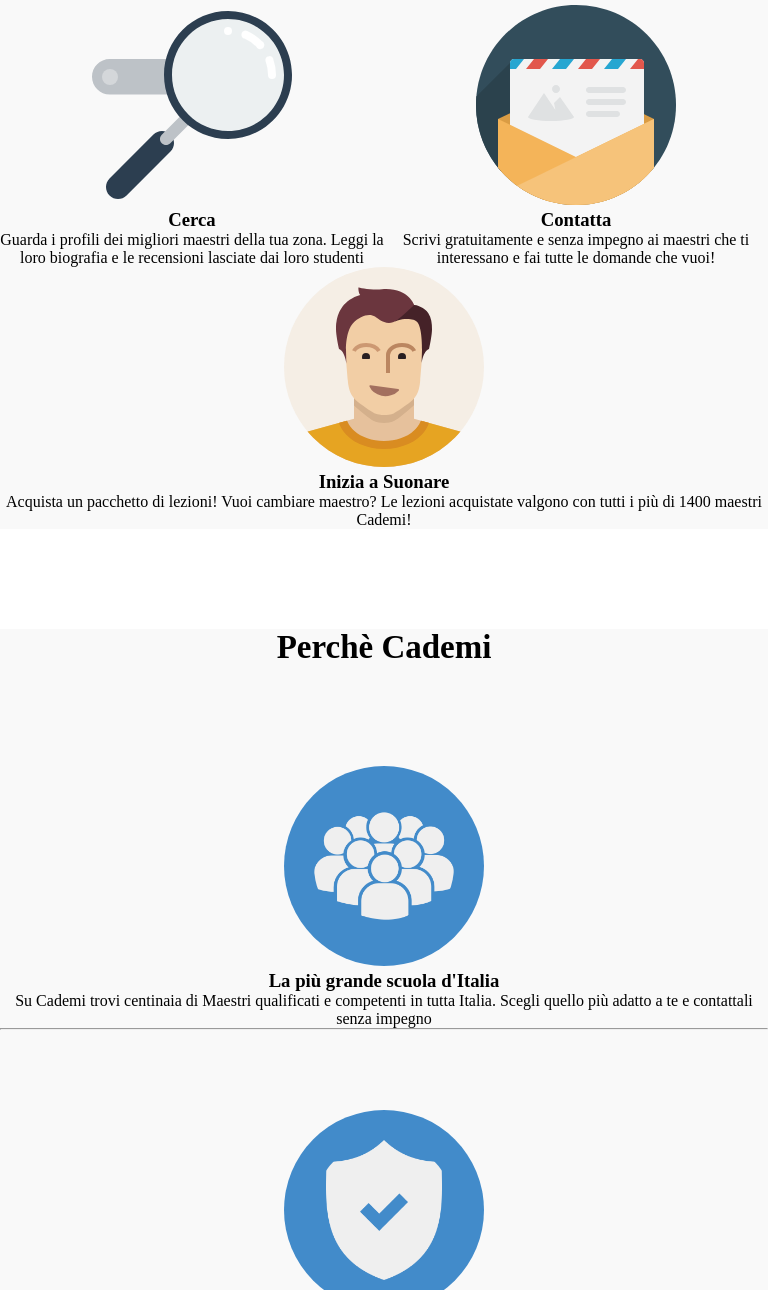
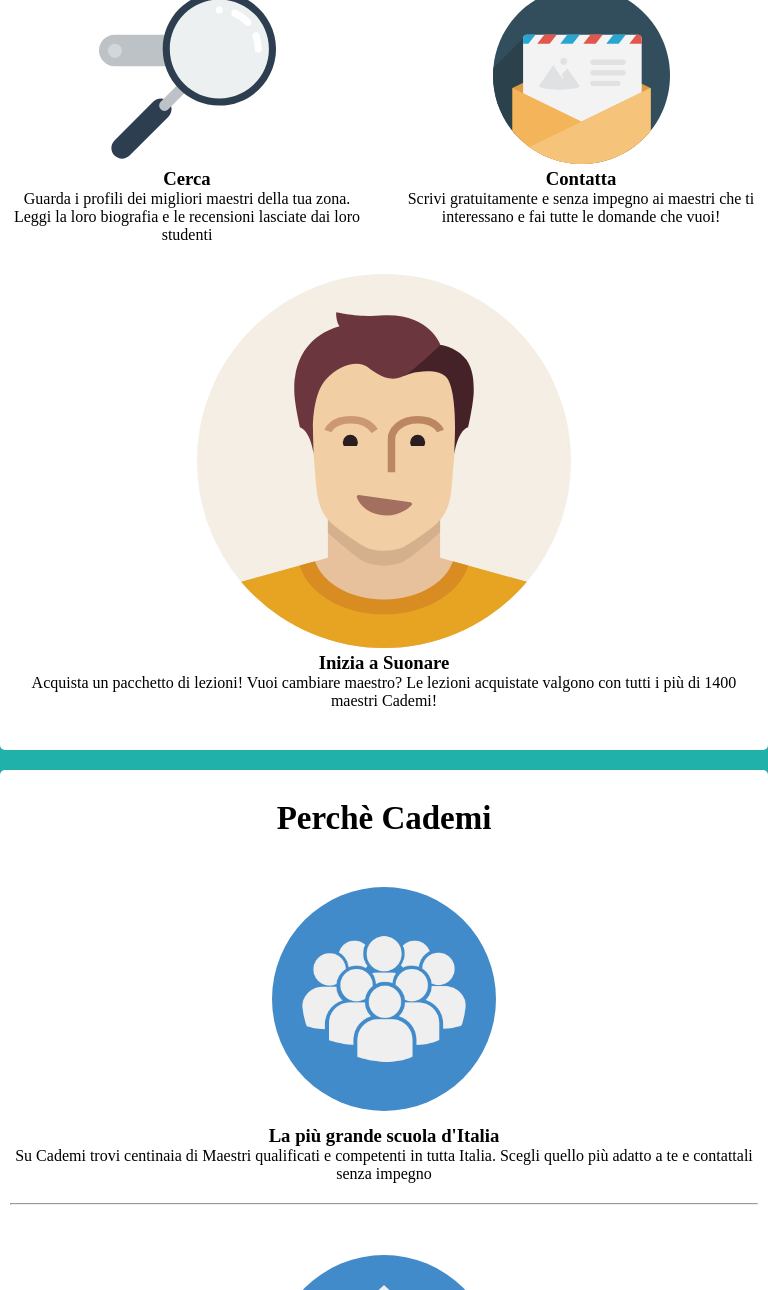
Before and after one commit to endritmorina94/html-css-resp-wannabe-12bool, a plain HTML site: page index.html in a window 768 px wide. Shown: the part 585-1875 px from the top of the page. Drawn offline with Linux system fonts and the light colour scheme.

Commit message:
Ho migliorato la visualizzazione dei contenuti

```diff
--- a/css/style.css
+++ b/css/style.css
@@ -3,6 +3,7 @@
   margin-left: auto;
   margin-right: auto;
   margin-top: 100px;
+  padding: 10px;
 }
 
 /* BLOCCO LEZIONI */
@@ -15,26 +16,11 @@
   margin-left: auto;
 }
 
-#lezioni {
-  text-align: center;
-}
 
 /* BLOCCO STEPS */
-#steps .row>.left,
-#steps .row>.central,
-#steps .row>.right {
-  float: left;
-  width: 33%;
-}
 
-#steps {
-  text-align: center;
-}
 
 /* BLOCCO PERCHE */
-#why {
-  text-align: center;
-}
 
 #why .row> * {
   margin-top: 80px;
@@ -47,17 +33,27 @@
 }
 
 /* COMMON */
+h1{
+  margin-top: 20px;
+  font-size: 37px;
+}
+
 h2{
   font-size: 33px;
   margin-bottom: 20px;
 }
+
+.box{
+  text-align: center;
+}
+
 .row::after {
   content: '';
   display: table;
   clear: both;
 }
 
-.container.grey {
+.box.grey {
   background-color: #f9f9f9;
 }
 
@@ -68,3 +64,77 @@ img {
 .clear {
   clear: both;
 }
+
+/* SEZIONE RESPONSIVE */
+
+@media all and (max-width: 991px){
+  .row{
+    margin-top: 20px;
+  }
+
+  #why .row> * {
+    margin-top: 20px;
+  }
+
+  img{
+    width: 50%;
+    height: auto;
+  }
+
+  #why img{
+    width: 50%;
+    height: auto;
+    margin-bottom: 10px;
+  }
+
+  .row > *{
+    margin-bottom: 30px;
+  }
+
+  hr{
+    margin-top: 20px;
+  }
+
+  body{
+    background-color: lightseagreen;
+  }
+
+  .box{
+    border-radius: 5px;
+  }
+
+  .box.grey{
+    background-color: white;
+  }
+
+  #lezioni{
+    color: white;
+    text-shadow: 0 0 2px rgba(0, 0, 0, 0.5);
+  }
+
+  h2{
+    font-size: 33px;
+    margin: 20px;
+  }
+}
+
+@media all and (min-width: 768px) and (max-width: 991px){
+  .left{
+    padding-right: 20px;
+  }
+
+  .right{
+    padding-left: 20px;
+  }
+
+  img{
+    width: 50%;
+    height: auto;
+  }
+
+  #why img{
+    width: 30%;
+    height: auto;
+  }
+
+}
--- a/index.html
+++ b/index.html
@@ -8,15 +8,16 @@
     <title>Boolean aCademy</title>
   </head>
   <body>
-    <div id="lezioni" class="container">
+    <div id="lezioni" class="box">
+      <h1>aCademy</h1>
       <div class="row">
         <h2>Lezioni dove vuoi tu</h2>
-        <div class="col-xs-12 col-md-6 col-lg-6">
+        <div class="col-xs-12 col-md-6 col-lg-6 left">
           <img src="img/icon/maps.png" alt="">
           <h3>A casa tua</h3>
           Scegli il tuo maestro preferito e prenota la prima lezione a casa tua, a casa del maestro o nel suo studio
         </div>
-        <div class="col-xs-12 col-md-6 col-lg-6">
+        <div class="col-xs-12 col-md-6 col-lg-6 right">
           <img src="img/icon/screen.png" alt="">
           <h3>Online</h3>
           Impara senza muoverti da casa! Scegli da una vastissima lista di maestri abilitati all'insegnamento online, senza doverti preoccupare di distanze e spostamenti
@@ -24,15 +25,15 @@
       </div>
     </div>
 
-    <div id="steps" class="container grey">
+    <div id="steps" class="box grey">
       <div class="row">
         <h2>Come Funziona</h2>
-        <div class="col-xs-12 col-md-6 col-lg-4">
+        <div class="col-xs-12 col-md-6 col-lg-4 left">
           <img src="img/search.svg" alt="">
           <h3>Cerca</h3>
           Guarda i profili dei migliori maestri della tua zona. Leggi la loro biografia e le recensioni lasciate dai loro studenti
         </div>
-        <div class="col-xs-12 col-md-6 col-lg-4">
+        <div class="col-xs-12 col-md-6 col-lg-4 right">
           <img src="img/letter.svg" alt="">
           <h3>Contatta</h3>
           Scrivi gratuitamente e senza impegno ai maestri che ti interessano e fai tutte le domande che vuoi!
@@ -45,7 +46,7 @@
       </div>
     </div>
 
-    <div id="why" class="container grey">
+    <div id="why" class="box grey">
       <div class="row">
         <h2>Perchè Cademi</h2>
         <div class="col-xs-12 col-md-12 col-lg-12">
```
